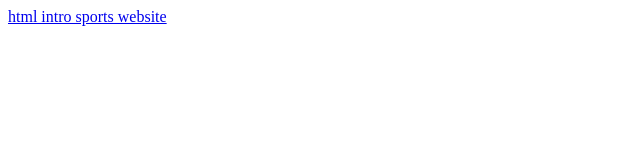
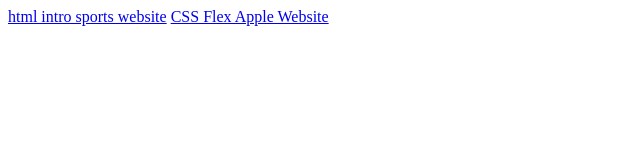
Before and after one commit to markbettinson/markbettinson.github.io, a plain HTML site: page index.html in a window 1280 px wide. Shown: the whole page, without its empty margins (0-640 px from the left). Drawn offline with Linux system fonts and the light colour scheme.

Commit message:
index.html

```diff
--- a/index.html
+++ b/index.html
@@ -8,5 +8,6 @@
 </head>
 <body>
     <a href="1-html-intro/index.html">html intro sports website</a>
+    <a href="2-apple-navbar/index.html">CSS Flex Apple Website</a>
 </body>
 </html>
```
